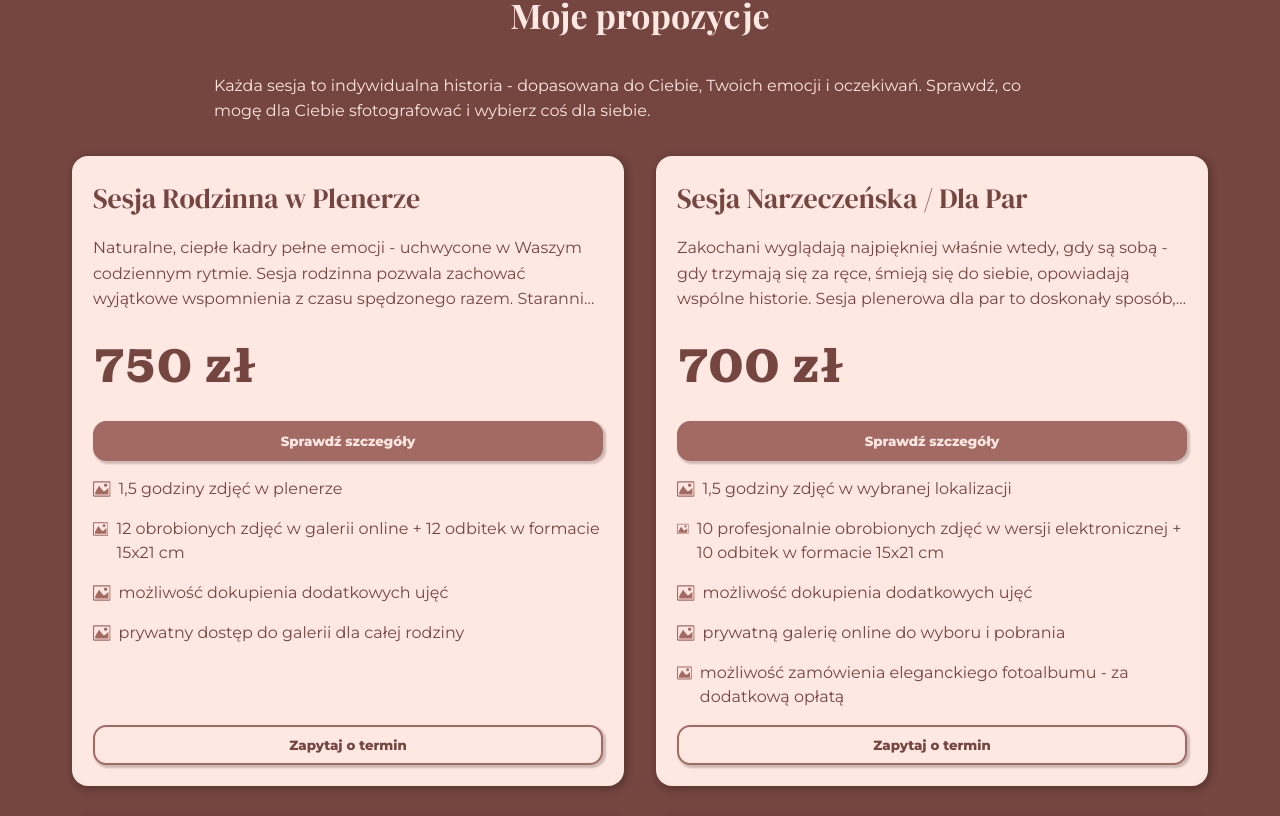
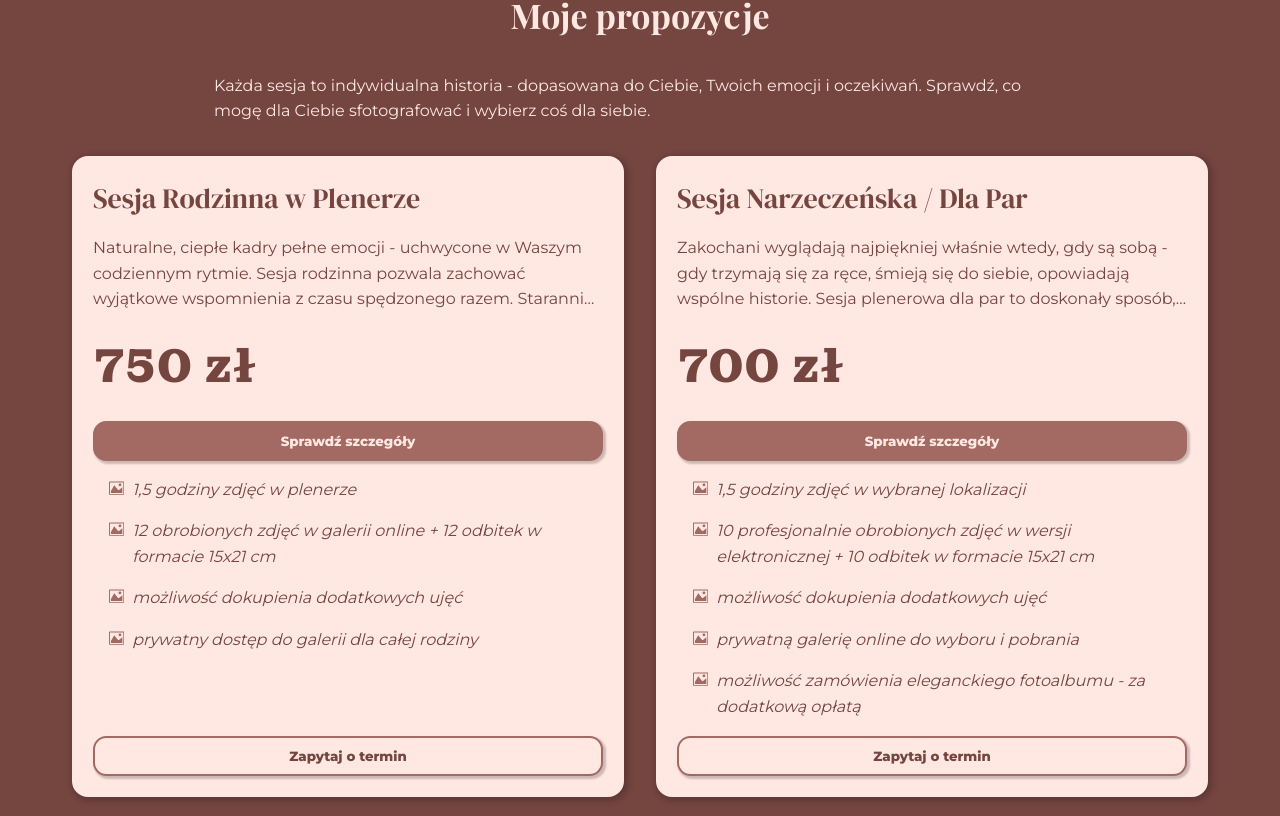
Before and after one commit to AMichalMurawski/kkania, a React (Vite) app: page / in a window 1280 px wide. Shown: the part 2282-3098 px from the top of the page. Built offline with nearby package versions, Linux system fonts and the light colour scheme.

Commit message:
separate offer details from OfferDescription and OfferItem to new component

```diff
--- a/src/components/OfferDescription/OfferDescription.module.css
+++ b/src/components/OfferDescription/OfferDescription.module.css
@@ -28,23 +28,3 @@
     font-weight: 700;
     font-size: 1.2em;
 }
-
-.list {
-    display: flex;
-    flex-direction: column;
-    gap: 1em;
-}
-
-.list li{
-    display: flex;
-    flex-direction: row;
-    gap: 0.5em;
-}
-
-.list svg{
-    translate: 0 0.2em;
-}
-
-.heading {
-    font-weight: 800;
-}
--- a/src/components/OfferDescription/OfferDescription.tsx
+++ b/src/components/OfferDescription/OfferDescription.tsx
@@ -1,7 +1,7 @@
 import React from "react";
 import styles from "./OfferDescription.module.css";
 import { OfferDescriptionProps } from "./types";
-import { IconSVG } from "../../elements";
+import { OfferDetails } from "../";
 
 const OfferDescription: React.FC<OfferDescriptionProps> = ({offer, darkStyle}) => {
     return (
@@ -10,23 +10,9 @@ const OfferDescription: React.FC<OfferDescriptionProps> = ({offer, darkStyle}) =
             <p>{offer?.description}</p>
             <p className={styles.price}>{offer?.price} zł</p>
             <p className={styles.listTitle}>Co obejmuje:</p>
-            <ul className={styles.list}>
-                {offer?.details.map((detail, i) =>
-                    <li key={i} className={styles.listItem}>
-                        <IconSVG name="image" alt="ikona zdjęcia" size='1em' />
-                        <p>{detail}</p>
-                    </li>
-                )}
-            </ul>
+            <OfferDetails details={offer?.details || []}/>
             <p className={styles.listTitle}>Dlaczego warto?</p>
-            <ul className={styles.list}>
-                {offer?.whyChoose.map((whyItem, i) =>
-                    <li key={i} className={styles.listItem}>
-                        <IconSVG name="image" alt="ikona zdjęcia" size='1em' />
-                        <p>{whyItem}</p>
-                    </li>
-                )}
-            </ul>
+            <OfferDetails details={offer?.whyChoose || []}/>
         </div>
     );
 };
--- /dev/null
+++ b/src/components/OfferDetails/OfferDetails.module.css
@@ -0,0 +1,17 @@
+.list {
+    display: flex;
+    flex-direction: column;
+    gap: 1em;
+    padding-left: 1em;
+}
+
+.list li{
+    display: flex;
+    flex-direction: row;
+    gap: 0.5em;
+    font-style: italic;
+}
+
+.list svg{
+    translate: 0 0.2em;
+}
--- /dev/null
+++ b/src/components/OfferDetails/OfferDetails.tsx
@@ -0,0 +1,18 @@
+import React from "react";
+import styles from "./OfferDetails.module.css";
+import { IconSVG } from "../../elements";
+
+const OfferDetails: React.FC<{details: string[]}> = ({details}) => {
+    return (
+        <ul className={styles.list}>
+            {details.map((detail, i) =>
+                <li key={i} className={styles.listItem}>
+                    <IconSVG name="image" alt="ikona zdjęcia" size='1em' />
+                    <p>{detail}</p>
+                </li>
+            )}
+        </ul>
+    );
+};
+
+export default OfferDetails;
--- a/src/components/OfferItem/OfferItem.module.css
+++ b/src/components/OfferItem/OfferItem.module.css
@@ -6,6 +6,7 @@
     width: 100%;
     max-width: 600px;
     color: var(--color-text);
+    fill: var(--color-accent);
     background-color: var(--color-primary);
     border-radius: 1em;
     border: 5px solid var(--color-primary);
@@ -42,19 +43,3 @@
     font-size: 3em;
     font-weight: 900;
 }
-
-.detailsList {
-    display: flex;
-    flex-direction: column;
-    gap: 1em;
-}
-
-.detailsList li{
-    display: flex;
-    flex-direction: row;
-    gap: 0.5em;
-}
-
-.detailsList svg{
-    translate: 0 0.2em;
-}
--- a/src/components/OfferItem/OfferItem.tsx
+++ b/src/components/OfferItem/OfferItem.tsx
@@ -3,6 +3,7 @@ import styles from "./OfferItem.module.css";
 import { Button, IconSVG } from "../../elements";
 import { OfferItemProps } from "./types";
 import { useRoutes } from "../../context";
+import OfferDetails from "../OfferDetails/OfferDetails";
 
 const OfferItem: React.FC<OfferItemProps> = ({ offer, active = false }) => {
     const { data: routes } = useRoutes();
@@ -13,14 +14,7 @@ const OfferItem: React.FC<OfferItemProps> = ({ offer, active = false }) => {
             <p className={styles.description}>{offer.description}</p>
             <p className={styles.price}>{offer.price} zł</p>
             <Button darkStyle view="full" linkTo={`${routes?.offers.path}?plan=${offer.name}#offersDescription` || ""}>Sprawdź szczegóły</Button>
-            <ul className={styles.detailsList}>
-                {offer.details.map((detail, i) =>
-                    <li key={i} className={styles.detail}>
-                        <IconSVG name="image" alt="ikona zdjęcia" fill="var(--color-accent)" size='1.1em' />
-                        {detail}
-                    </li>
-                )}
-            </ul>
+            <OfferDetails details={offer.details} />
             <Button view="full" linkTo={`${routes?.order.path}?plan=${offer.name}` || ""}>Zapytaj o termin</Button>
         </div>
     );
--- a/src/components/index.ts
+++ b/src/components/index.ts
@@ -5,6 +5,7 @@ export { default as GalleryList } from "./GalleryList/GalleryList";
 export { default as MobileMenu } from "./MobileMenu/MobileMenu";
 export { default as Navbar } from "./Navbar/Navbar";
 export { default as OfferDescription } from "./OfferDescription/OfferDescription";
+export { default as OfferDetails } from "./OfferDetails/OfferDetails";
 export { default as OfferItem } from "./OfferItem/OfferItem";
 export { default as OffersList } from "./OffersList/OffersList";
 export { default as ReservationForm } from "./Forms/ReservationForm/ReservationForm";
```
Also changed, not shown: 1 other file (tests, documents, lock files or other folders).
